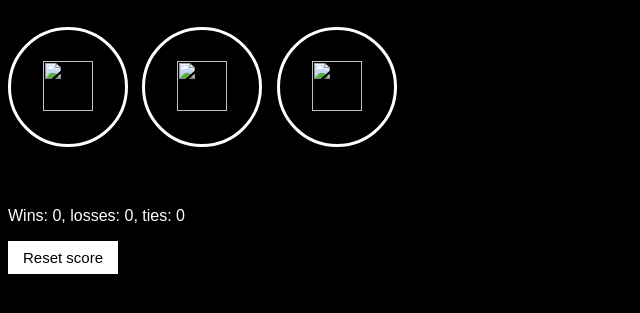
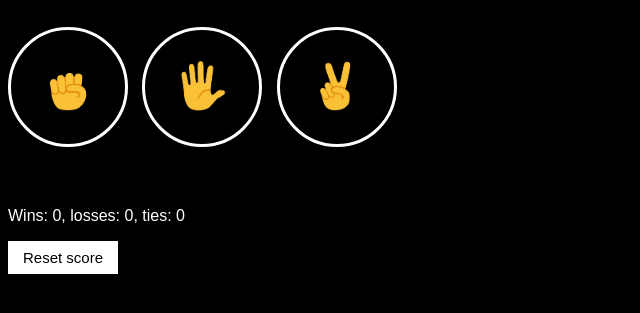
Before and after one commit to victorekeosinachi-a11y/Phoenix.github.io, a plain HTML site: page index.html in a window 1280 px wide. Shown: the part 67-380 px from the top of the page, without its empty margins (0-640 px from the left). Drawn offline with Linux system fonts and the light colour scheme.

Commit message:
Update index.html

```diff
--- a/index.html
+++ b/index.html
@@ -15,17 +15,17 @@
   <p class="title">Rock Paper Scissors</p>
   <button onclick="
   playGame('Rock');
-  javascript-course/10-rock-paper-scissors.html
+  Javascript-course/10-rock-paper-scissors.html
 
-  "class="move-button"><img src ="rock-emoji.png" class="move-icon"></button>
+  "class="move-button"><img src ="images/rock-emoji.png" class="move-icon"></button>
 
   <button onclick="
       playGame('Paper');
-  "class="move-button"><img src ="paper-emoji.png" class="move-icon"></button>
+  "class="move-button"><img src ="images/paper-emoji.png" class="move-icon"></button>
   <button onclick="
   playGame('Scissors');
 
-  "class="move-button"><img src ="scissors-emoji.png" class="move-icon"></button>
+  "class="move-button"><img src ="images/scissors-emoji.png" class="move-icon"></button>
   <p class="js-result result"></p>
   <p class="js-moves"></p>
   <p class="js-score score"></p>
```
